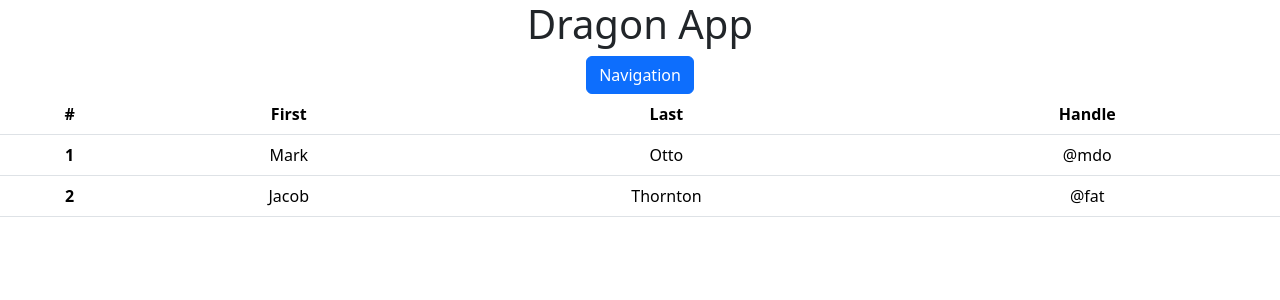
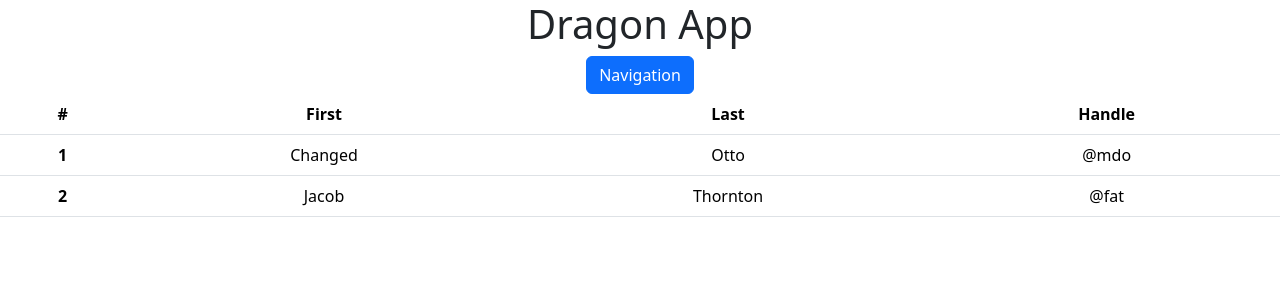
Before and after one commit to todivan/UsersApp, a React (Create React App) app: page / in a window 1280 px wide. Shown: the top 300 px of the page. Built offline with nearby package versions, Linux system fonts and the light colour scheme.

Commit message:
Change to init build

```diff
--- a/src/App.js
+++ b/src/App.js
@@ -28,7 +28,7 @@ function App() {
   <tbody>
     <tr>
       <th scope="row">1</th>
-      <td>Mark</td>
+      <td>Changed</td>
       <td>Otto</td>
       <td>@mdo</td>
     </tr>
```
